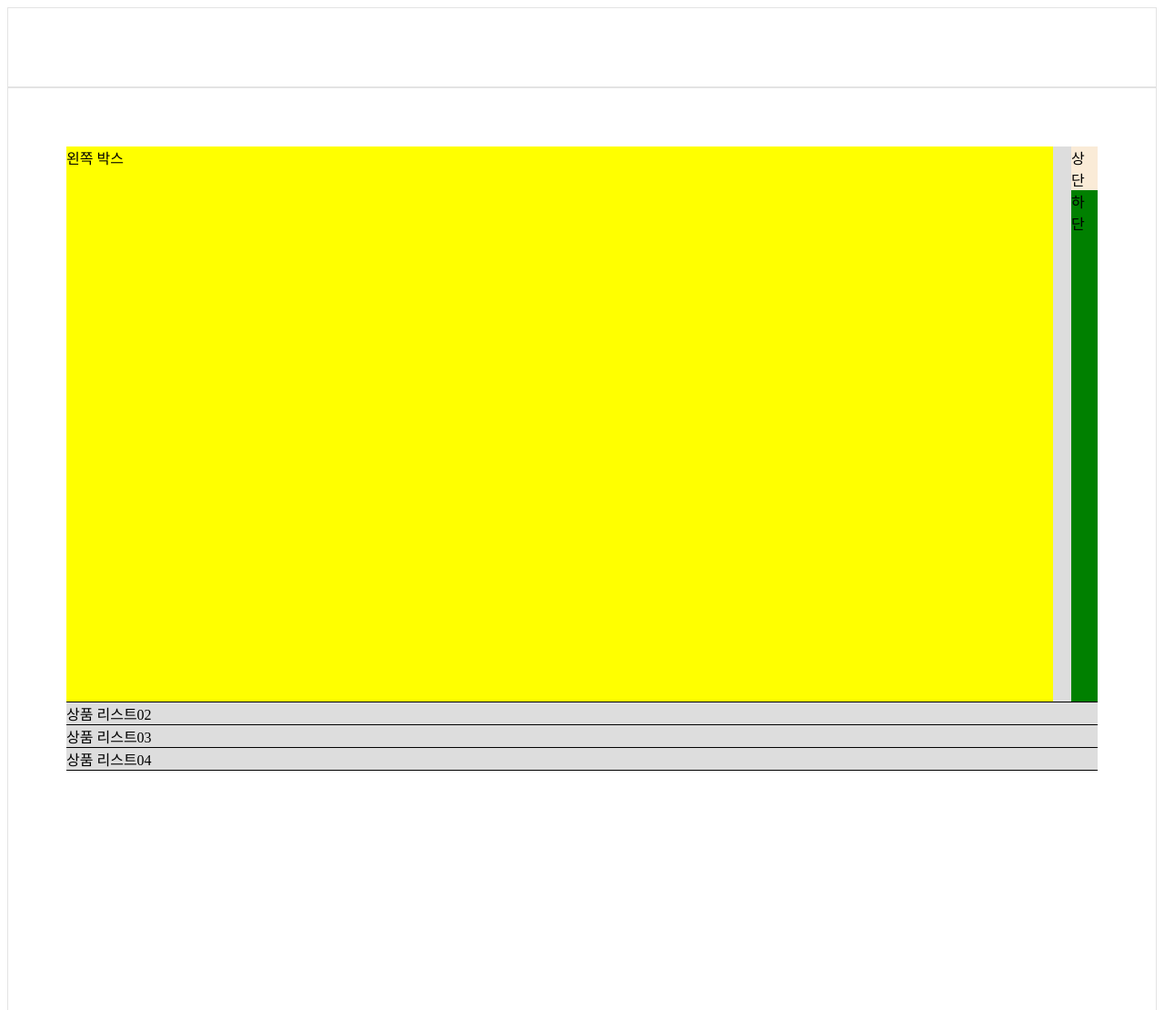
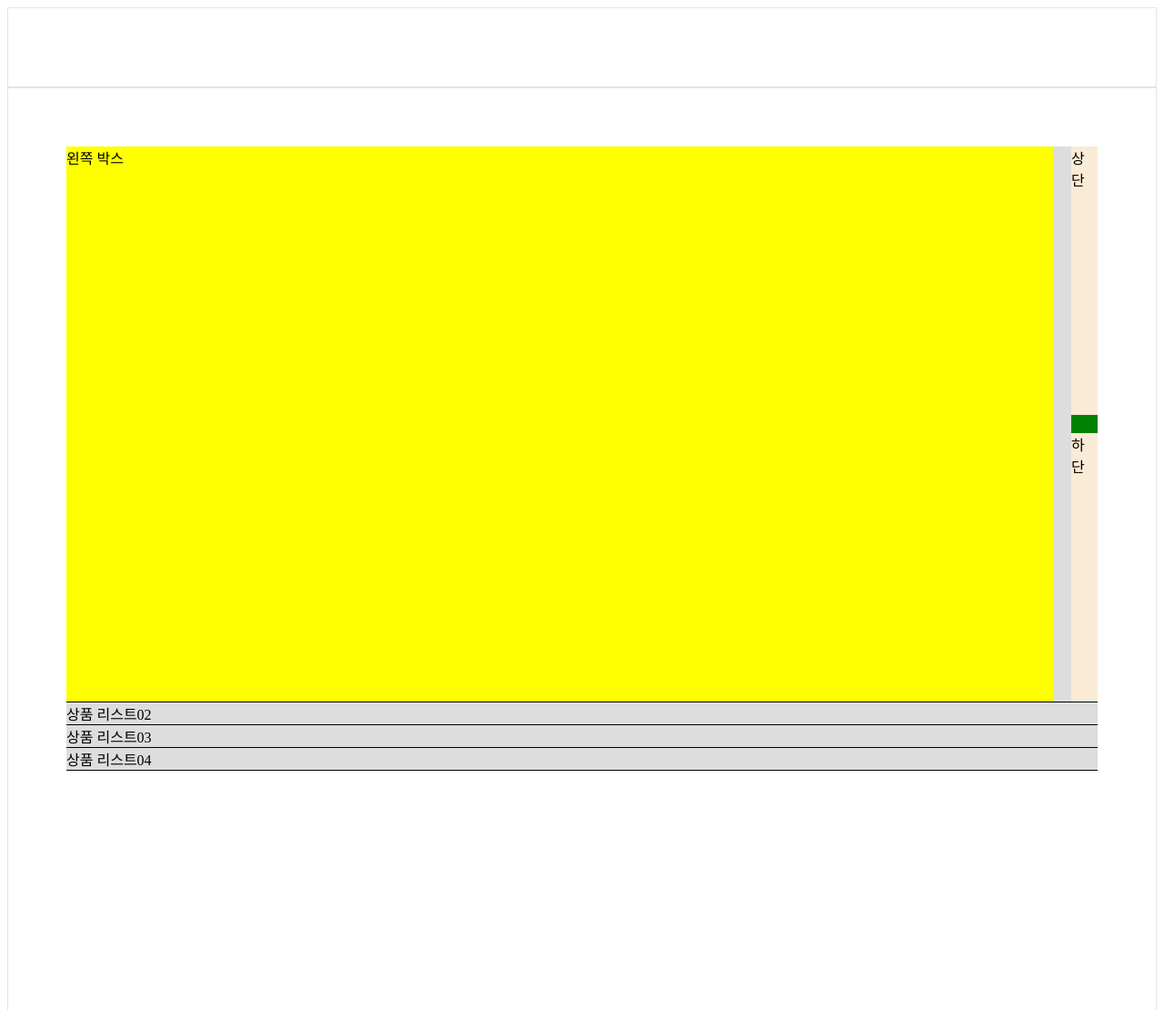
Before and after one commit to JUYEON59/UIUX_Figma, a plain HTML site: page 7일차 연습파일/index.html in a window 1280 px wide. Shown: the top 1110 px of the page at 91% size. Drawn offline with Linux system fonts and the light colour scheme.

Commit message:
7일차 연습 완료

```diff
--- a/7일차 연습파일/index.html
+++ b/7일차 연습파일/index.html
@@ -13,7 +13,7 @@
             <div class="sct01-left">왼쪽 박스</div>
             <div class="sct01-right">
                 <div class="sct01-rbox01">상단</div>
-                <div class="sct02-rbox02">하단</div>
+                <div class="sct01-rbox02">하단</div>
             </div>
         </section>
         <section class="sct-02">상품 리스트02</section>
--- a/7일차 연습파일/style.css
+++ b/7일차 연습파일/style.css
@@ -28,6 +28,9 @@ main {
 .sct01-right {
     background-color: green;
     flex-grow: 1;
+    display: flex;
+    flex-direction: column;
+    gap: 20px;
 }
 .sct01-rbox01 {
     background-color: antiquewhite;
```
